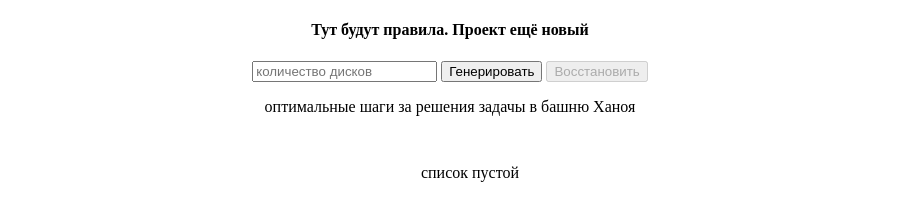
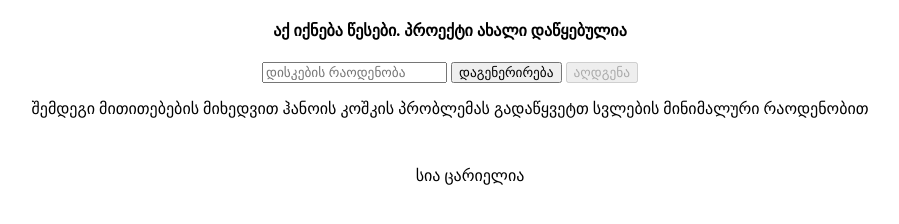
Before and after one commit to guglika1993/TowerOfHanoi, a plain HTML site: page index.html in a window 1280 px wide. Shown: the whole page, without its empty margins (190-1089 px from the left). Drawn offline with Linux system fonts and the light colour scheme.

Commit message:
Revert "Russian version"
This reverts commit 93f9548536d578dc40341f72165d40e6dac8bbed.

```diff
--- a/index.html
+++ b/index.html
@@ -10,19 +10,19 @@
 <body>
 
 
-    <h4>Тут будут правила. Проект ещё новый</h4>
+    <h4>აქ იქნება წესები. პროექტი ახალი დაწყებულია</h4>
     <div class="container">
         <div class="formDiv">
             <form id="form" action="">
-            <input id="raodenoba" type="text" placeholder="количество дисков" required>
-            <button type="submit" id="generate">Генерировать</button>
-            <button id="reset" type="reset" disabled>Восстановить</button>
+            <input id="raodenoba" type="text" placeholder="დისკების რაოდენობა" required>
+            <button type="submit" id="generate">დაგენერირება</button>
+            <button id="reset" type="reset" disabled>აღდგენა</button>
             </form>
 
         </div>
-        <p>оптимальные шаги за решения задачы в башню Ханоя</p>
+        <p>შემდეგი მითითებების მიხედვით ჰანოის კოშკის პრობლემას გადაწყვეტთ სვლების მინიმალური რაოდენობით</p>
         <ol id="sia">
-        <p id="defaultText">список пустой</p>
+        <p id="defaultText">სია ცარიელია</p>
         </ol>
 
     </div>
--- a/script.js
+++ b/script.js
@@ -12,11 +12,11 @@ form.addEventListener("submit", function(event){
     const teqsti = parseInt(input.value);
     n = isNaN(parseInt(teqsti));
 if(n){
-    sia.innerHTML = `<p id="defaultText">Вы не вводили число</p>`;
+    sia.innerHTML = `<p id="defaultText">აუცილებელია შეიყვანოთ რიცხვი</p>`;
     }
 else{
     sia.innerHTML = `<p id="defaultText"></p>`;
-    hanoi(teqsti, "перв", "втор", "трет");
+    hanoi(teqsti, "პირველი", "მეორე", "მესამე");
     }
     input.value = "";
     input.focus();
@@ -24,7 +24,7 @@ else{
 });
 
 reset.addEventListener("click", function(){
-    sia.innerHTML = `<p id="defaultText">список пустой</p>`;
+    sia.innerHTML = `<p id="defaultText">სია ცარიელია</p>`;
     input.value = "";
     input.focus();
     reset.disabled = true;
@@ -44,7 +44,7 @@ function hanoi(n, start, temporal, end ){
     else{
         hanoi(n-1, start, end, temporal);
         add();
-        sia.lastChild.innerText = `переноси диск ${n} с ${start}ой стольбы к ${end}ую`;
+        sia.lastChild.innerText = `გადაწიე დისკი ნომერი ${n} ${start}დან ${end} სვეტზე`;
         hanoi(n-1, temporal, start, end);
         defaultText.remove();
         numb++;
```
